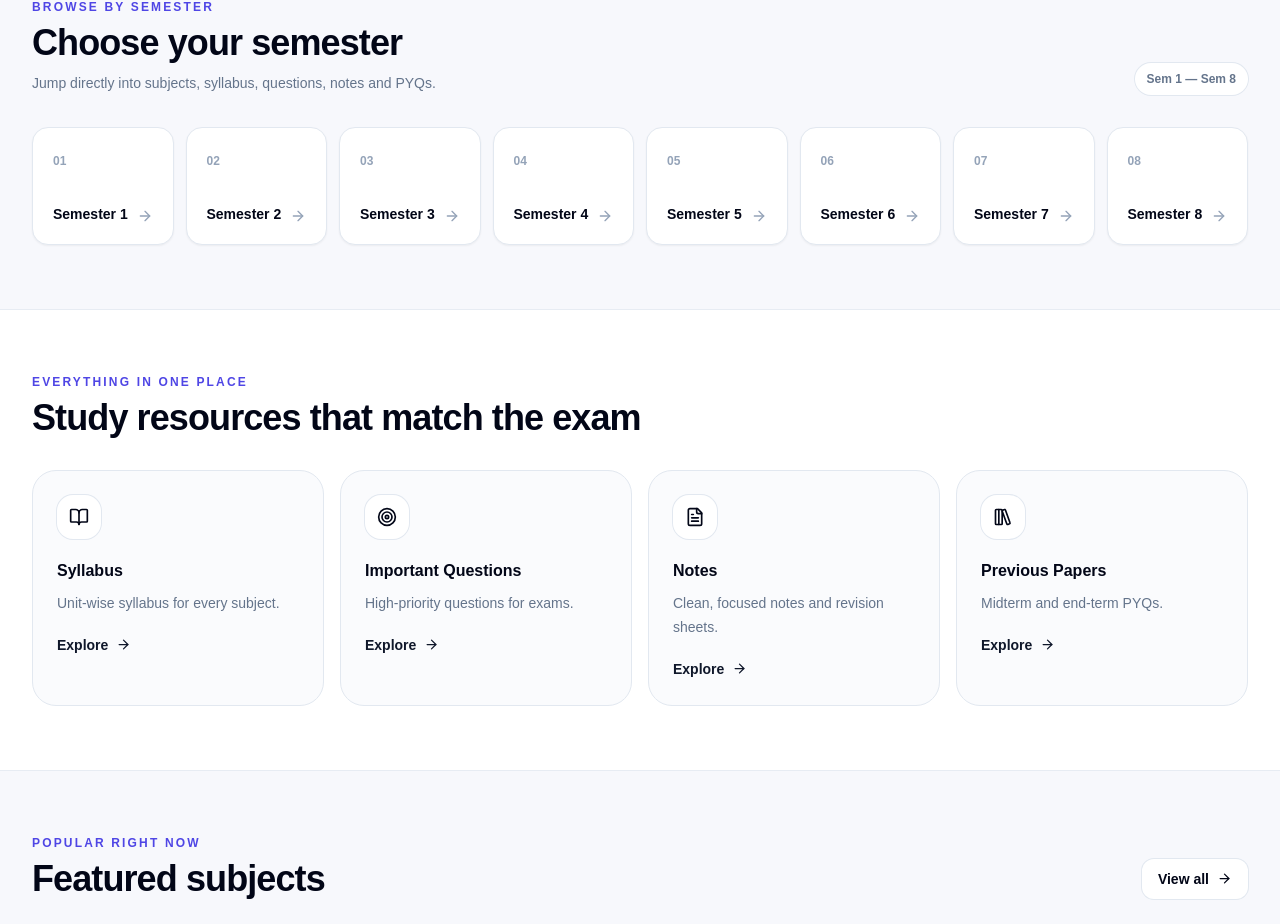
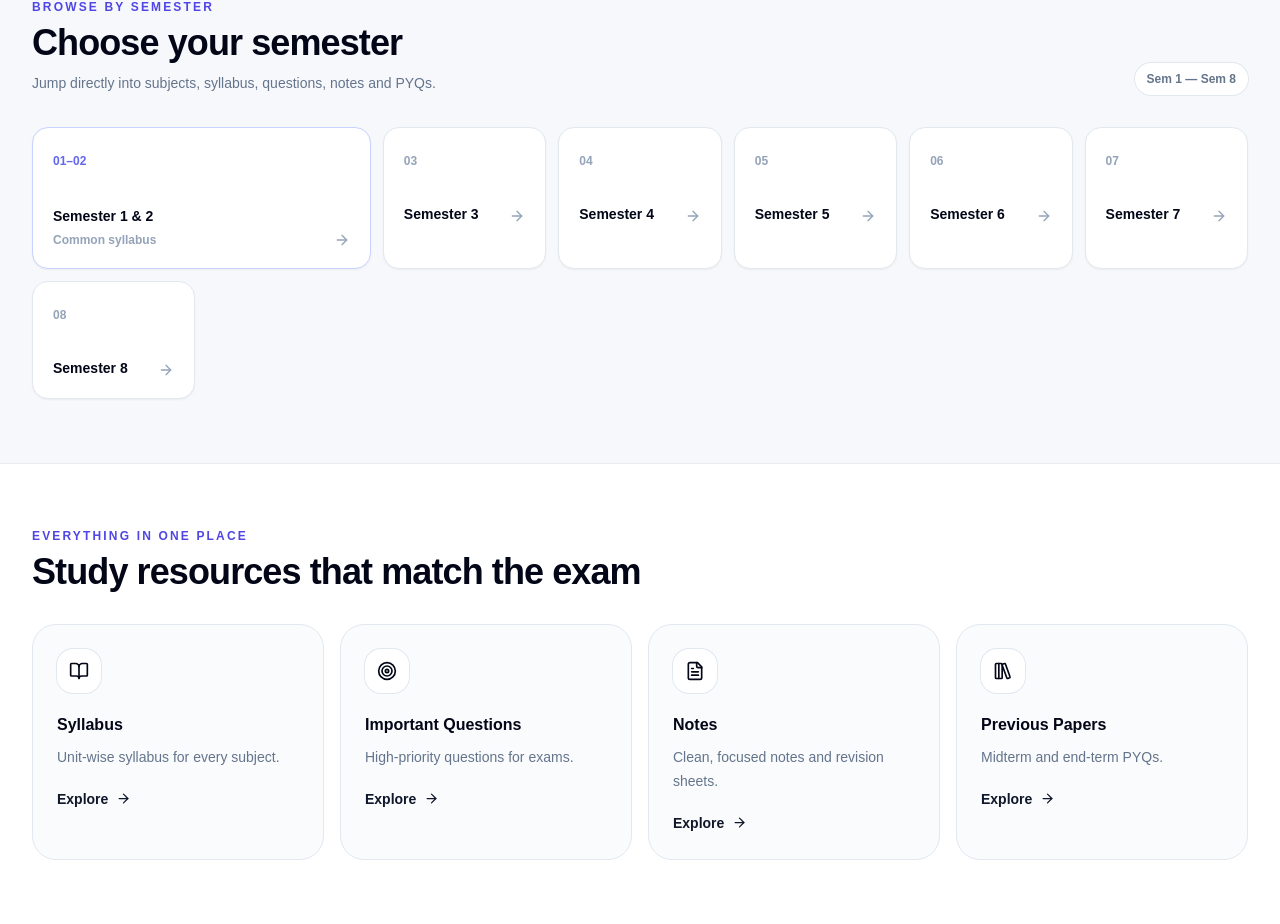
Before and after one commit to codingwithdinu/JIET-EXAM-PREP, a Next.js app: page / in a window 1280 px wide. Shown: the part 817-1741 px from the top of the page. Built offline with nearby package versions, Linux system fonts and the light colour scheme.

Commit message:
ui: combine semester 1 and 2 into one common syllabus box

```diff
--- a/app/page.tsx
+++ b/app/page.tsx
@@ -200,8 +200,21 @@ export default function Home() {
           <span className="hidden rounded-full bg-white px-3 py-2 text-xs font-bold text-slate-500 ring-1 ring-slate-200 sm:block">Sem 1 — Sem 8</span>
         </div>
 
-        <div className="mt-8 grid grid-cols-2 gap-3 sm:grid-cols-4 lg:grid-cols-8">
-          {semesters.map((sem) => (
+        <div className="mt-8 grid grid-cols-2 gap-3 sm:grid-cols-4 lg:grid-cols-7">
+          <Link
+            href="/semester/1-2"
+            className="group col-span-2 rounded-2xl border border-indigo-200 bg-white p-5 text-left shadow-sm transition hover:-translate-y-1 hover:border-indigo-300 hover:shadow-xl sm:col-span-2"
+          >
+            <span className="text-xs font-black text-indigo-500">01–02</span>
+            <div className="mt-8 flex items-end justify-between">
+              <div>
+                <span className="text-sm font-extrabold">Semester 1 & 2</span>
+                <p className="mt-1 text-xs font-semibold text-slate-400">Common syllabus</p>
+              </div>
+              <ArrowRight size={16} className="text-slate-400 transition group-hover:translate-x-1 group-hover:text-slate-950" />
+            </div>
+          </Link>
+          {semesters.slice(2).map((sem) => (
             <Link
               key={sem.number}
               href={`/semester/${sem.number}`}
```
